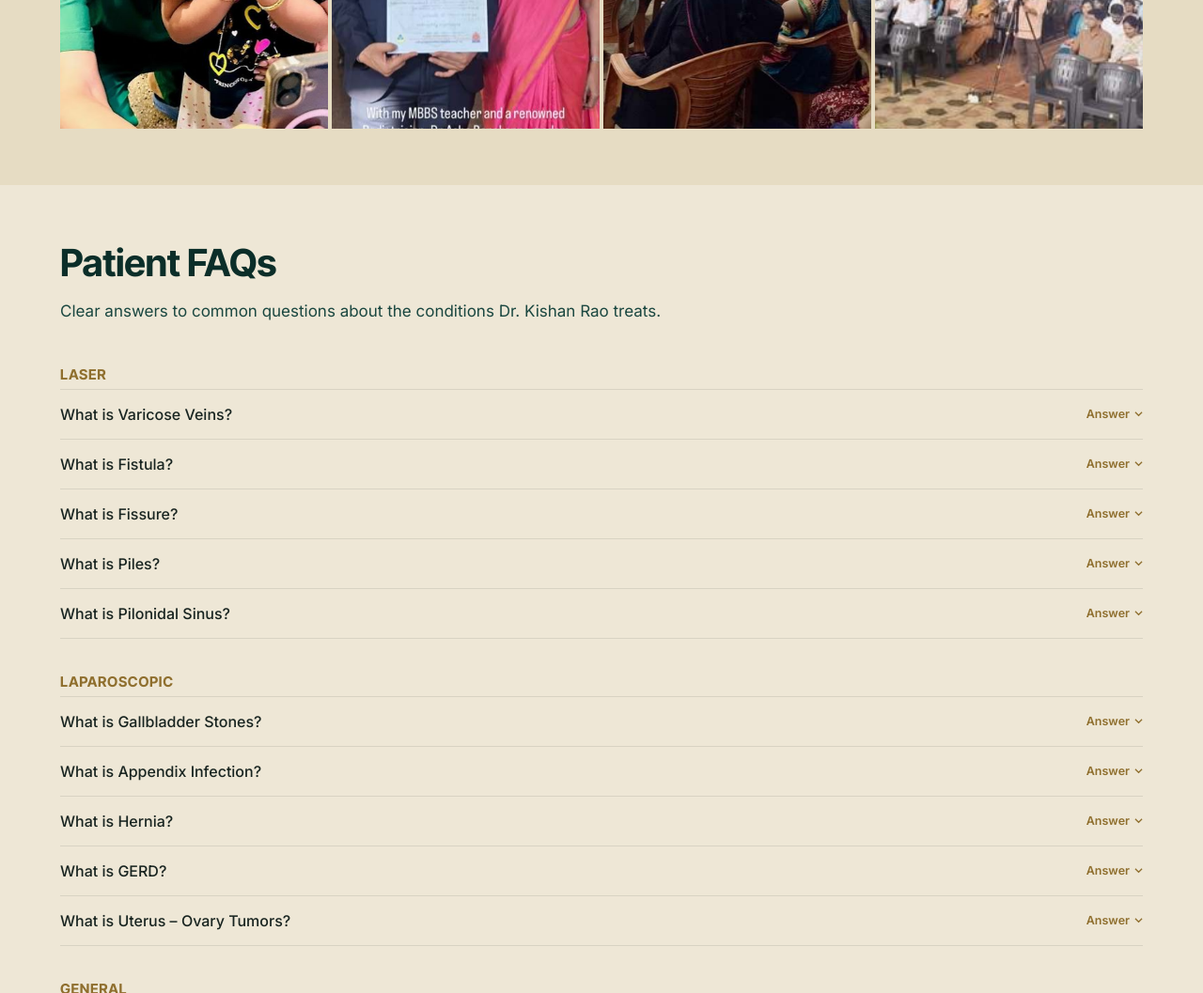
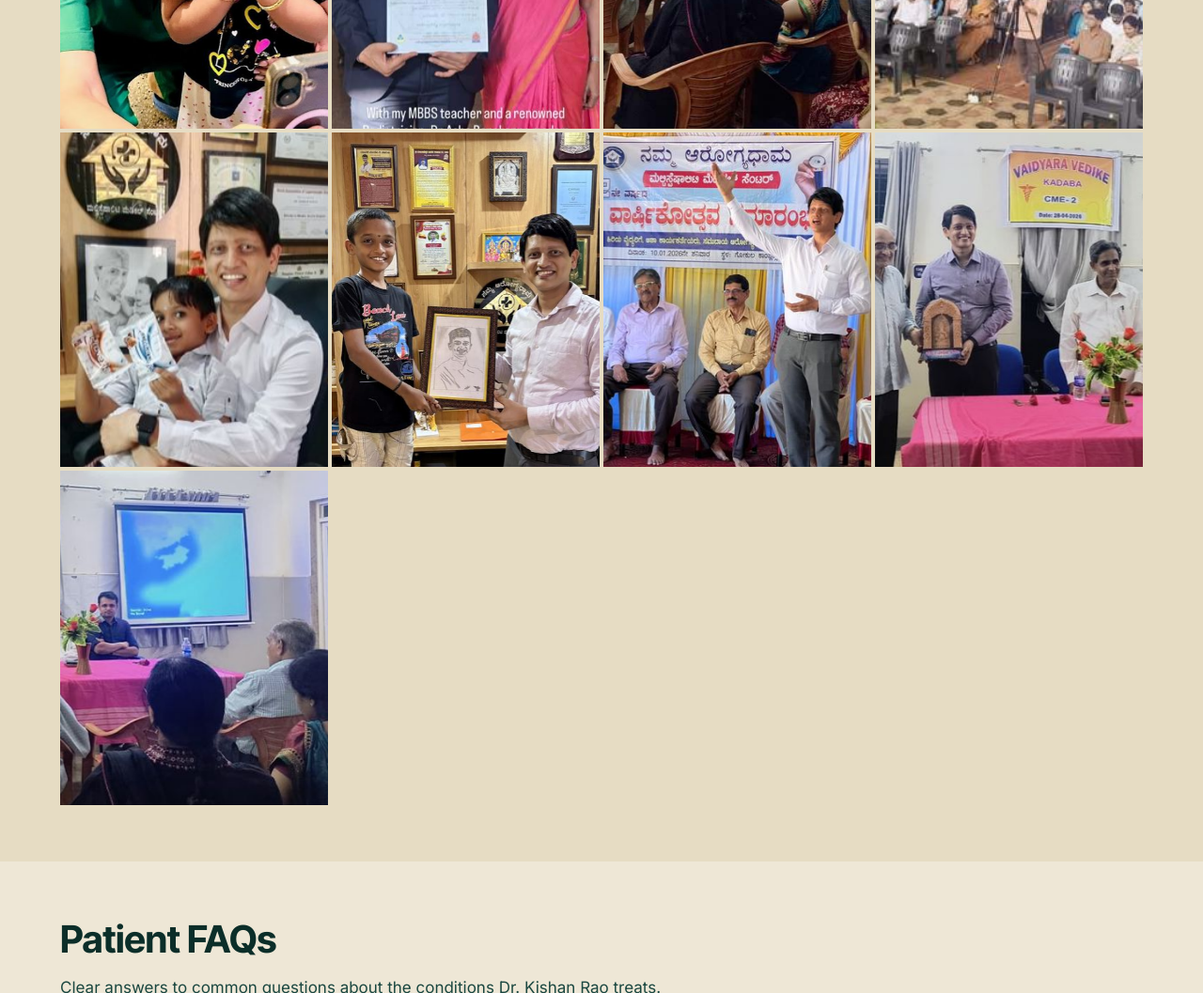
Before and after one commit to kp080681/Dr.Kishan-website-3, a plain HTML site: page index.html in a window 1280 px wide. Shown: the part 8840-9897 px from the top of the page at 94% size. Drawn offline with Linux system fonts and the light colour scheme.

Commit message:
Point 12 (photo count): expanded gallery from 8 to 13 photos using genuinely distinct unused real photos, respecting the sanmana cap (excluded 2 additional felicitation-style photos that would have exceeded the confirmed cap of 2) and avoiding redundancy (excluded one photo that was too similar to another from the same event already in the gallery, and one low-resolution photo). Checked the grid CSS for the same empty-cell background bug found earlier in Testimonials/Blogs - confirmed this grid has no background color set, so it's not affected.

```diff
--- a/index.html
+++ b/index.html
@@ -1040,6 +1040,21 @@
         <div class="g-tile media-frame reveal" style="--face-y:30%">
           <img src="images/gallery/crowd-address.jpg" alt="Dr. Kishan Rao">
         </div>
+        <div class="g-tile media-frame reveal" style="--face-y:15%">
+          <img src="images/gallery/medicine-gift.jpg" alt="Dr. Kishan Rao">
+        </div>
+        <div class="g-tile media-frame reveal" style="--face-y:10%">
+          <img src="images/gallery/sketch-gift.jpg" alt="Dr. Kishan Rao">
+        </div>
+        <div class="g-tile media-frame reveal" style="--face-x:78%; --face-y:30%">
+          <img src="images/gallery/community-event.jpg" alt="Dr. Kishan Rao">
+        </div>
+        <div class="g-tile media-frame reveal" style="--face-x:28%; --face-y:20%">
+          <img src="images/gallery/cme-memento.jpg" alt="Dr. Kishan Rao">
+        </div>
+        <div class="g-tile media-frame reveal" style="--face-x:80%; --face-y:25%">
+          <img src="images/gallery/cme-panel.jpg" alt="Dr. Kishan Rao">
+        </div>
     </div>
   </div>
 </section>
```
Also changed, not shown: images/gallery/cme-memento.jpg (added), images/gallery/cme-panel.jpg (added), images/gallery/community-event.jpg (added), images/gallery/medicine-gift.jpg (added), images/gallery/sketch-gift.jpg (added).
